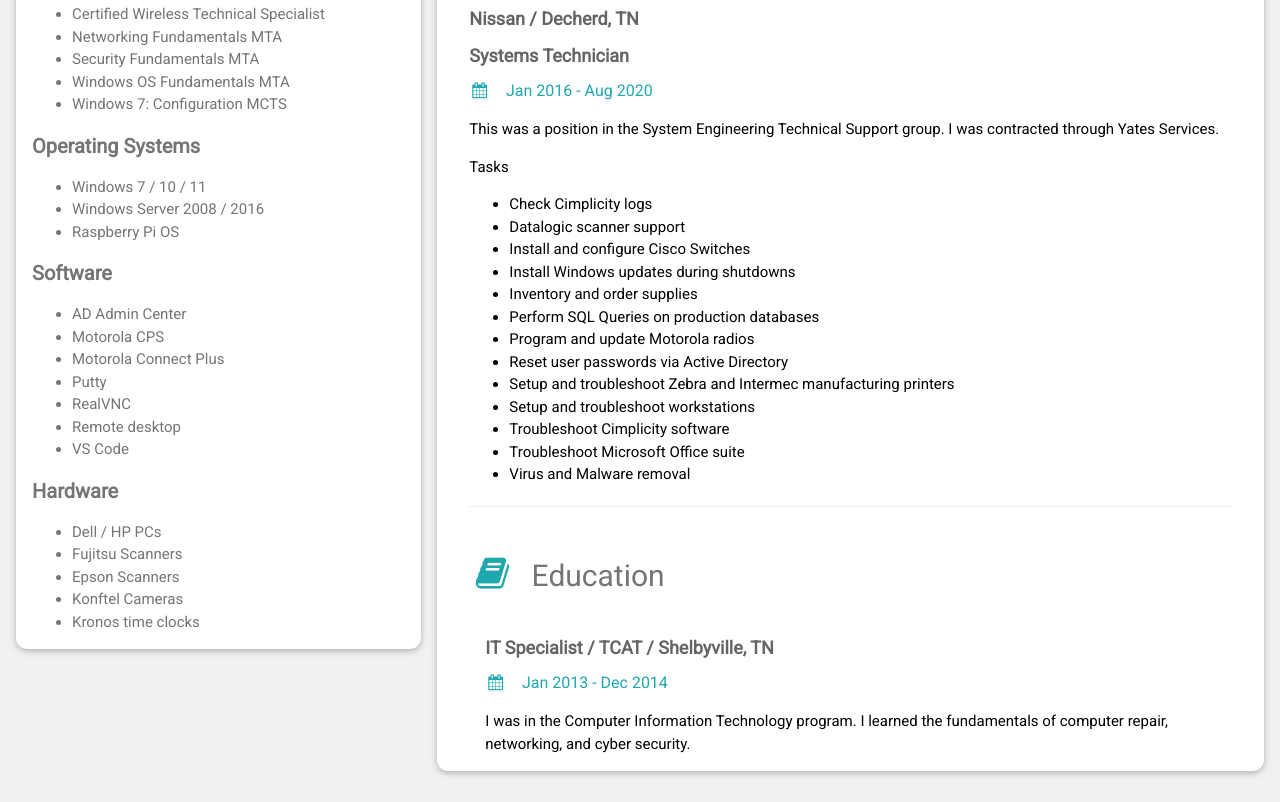
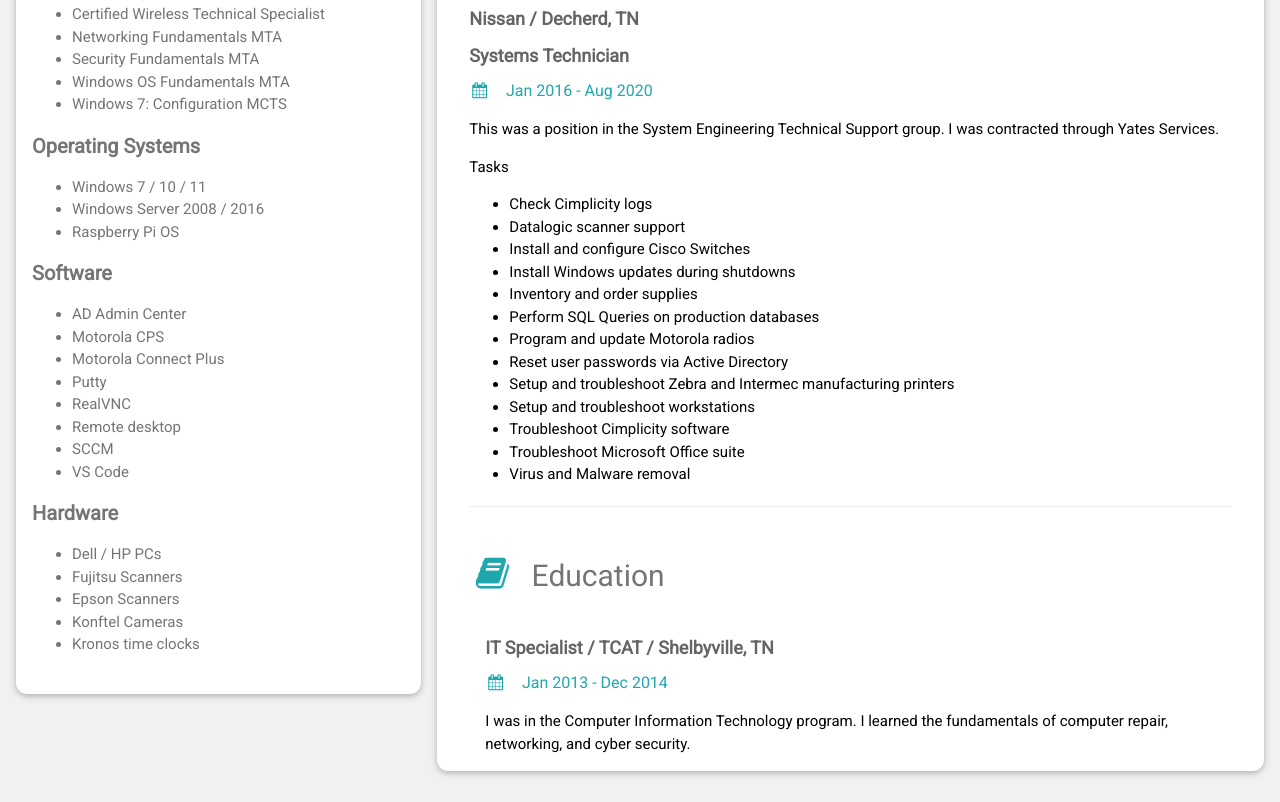
Before and after one commit to nkbr2010/nkbr2010.gitbuh.io, a plain HTML site: page index.html in a window 1280 px wide. Shown: the part 691-1493 px from the top of the page. Drawn offline with nearby package versions, Linux system fonts and the light colour scheme.

Commit message:
Added SCCM

```diff
--- a/index.html
+++ b/index.html
@@ -98,6 +98,7 @@
                 <li>Putty</li>
                 <li>RealVNC</li>
                 <li>Remote desktop</li>
+                <li>SCCM</li>
                 <li>VS Code</li>
             </Ul>
               <h4>
@@ -109,8 +110,8 @@
                 <li>Epson Scanners</li>
                 <li>Konftel Cameras</li>
                 <li>Kronos time clocks</li>
-
               </ul>
+            </br>
             </div>
           </div>
           <!-- End Left Column -->
```
